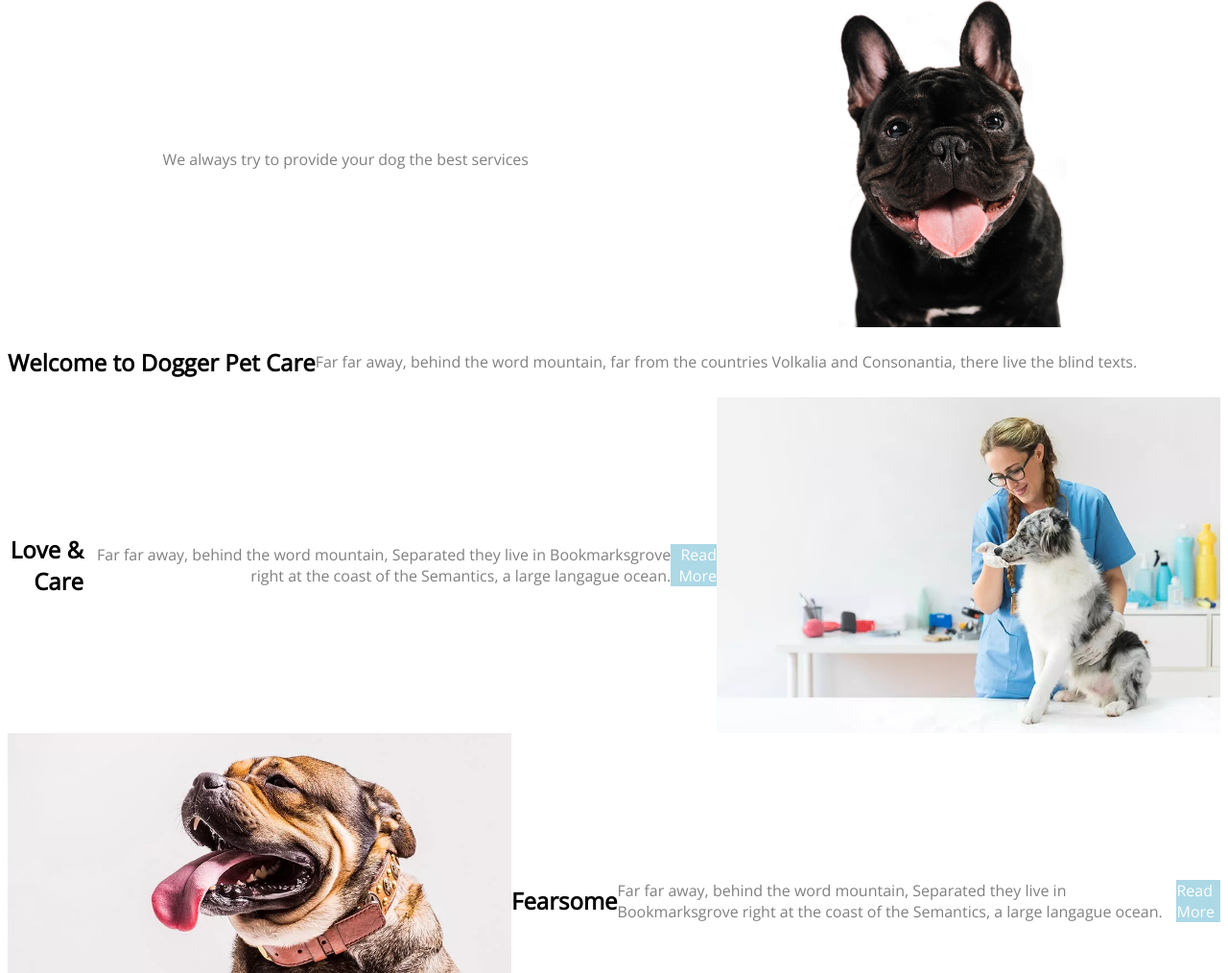
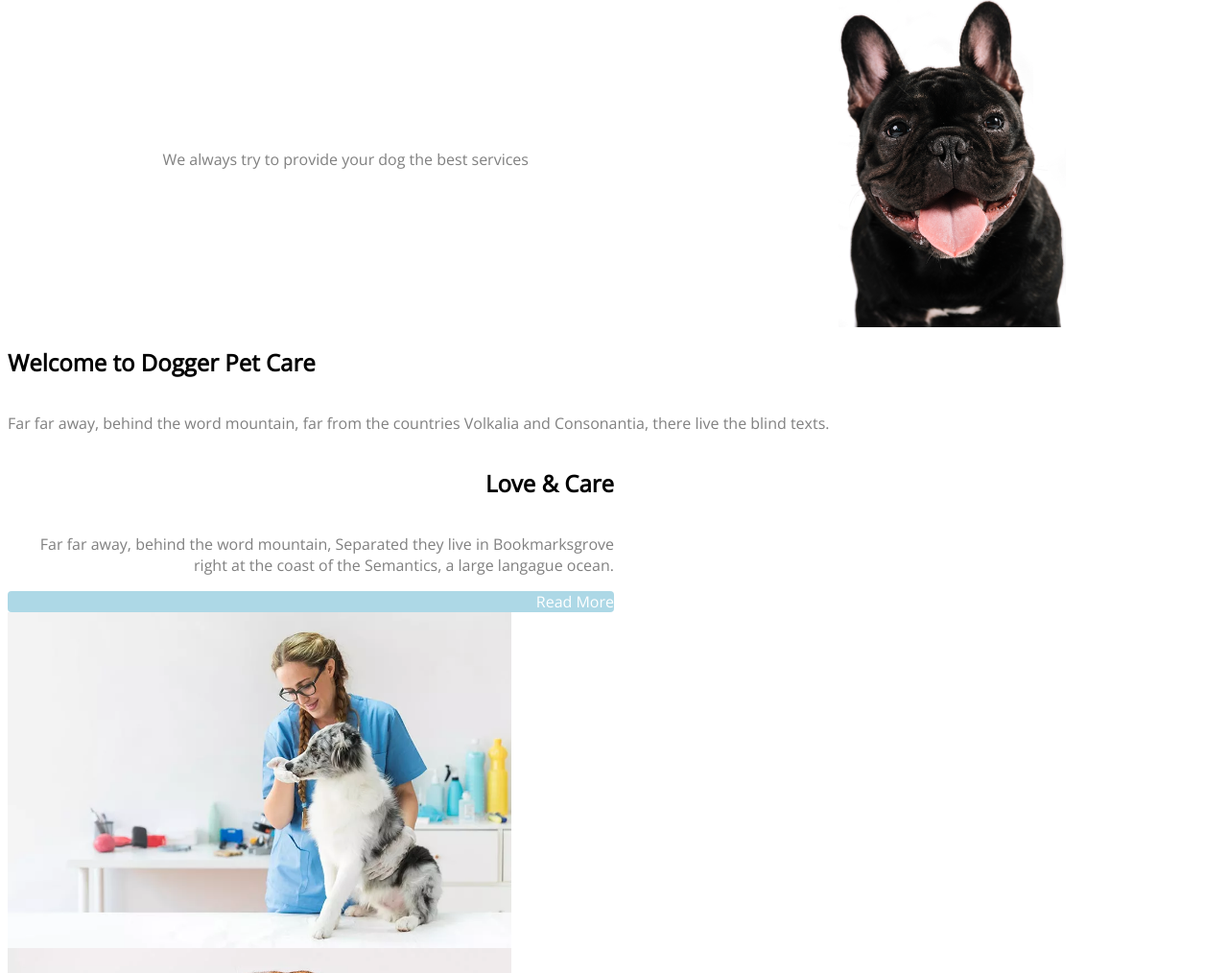
Before and after one commit to Eralkor/Projet2, a plain HTML site: page index.html in a window 1280 px wide. Shown: the part 206-1220 px from the top of the page at 96% size. Drawn offline with nearby package versions, Linux system fonts and the light colour scheme.

Commit message:
amelioration

```diff
--- a/CSS/Style.css
+++ b/CSS/Style.css
@@ -39,6 +39,7 @@ body div a{
     text-decoration: none;
     color: white;
     background-color: lightblue;
+    border-radius: 4px;
 }
 
 body section div img{
@@ -61,10 +62,13 @@ body section div{
 }
 
 .second{
+    display: grid;
     text-align: center;
     text-align: justify;
 }
 
 .third{
+    display: grid;
     text-align: right;
+    width: 50%;
 }
--- a/index.html
+++ b/index.html
@@ -32,6 +32,7 @@
             <p>We always try to provide your dog the best services</p>
             <img src="images/dog.png" alt="Dogo_noir">
         </div>
+        <article>
             <div class="second">
                 <h2>Welcome to Dogger Pet Care</h2>
                 <p> Far far away, behind the word mountain, far from the countries
@@ -58,6 +59,7 @@
                 <a href="#">Read More</a>
                 <img src="images/2.jpg.webp" alt="Waiting_Dogo">
             </div>
+        </article>
     </section>
 </main>
 <footer>
```
Lines whose indentation alone changed are shown as unchanged.
